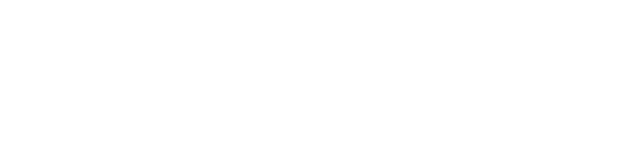
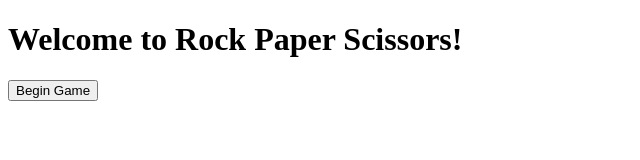
Before and after one commit to TECK-95/rock-paper-scissors, a plain HTML site: page index.html in a window 1280 px wide. Shown: the whole page, without its empty margins (0-640 px from the left). Drawn offline with Linux system fonts and the light colour scheme.

Commit message:
Created stylesheet and added begin game button

```diff
--- a/index.html
+++ b/index.html
@@ -4,8 +4,13 @@
     <meta charset="UTF-8">
     <meta name="viewport" content="width=device-width, initial-scale=1.0">
     <title>Rock Paper Scissors</title>
+    <link rel="stylesheet" href="style.css">
 </head>
 <body>
+    <h1>Welcome to Rock Paper Scissors!</h1>
+    <div>
+        <button class="begin">Begin Game</button>
+    </div>
     <script src="script.js"></script>
 </body>
 </html>
```
Also changed, not shown: style.css (added).
